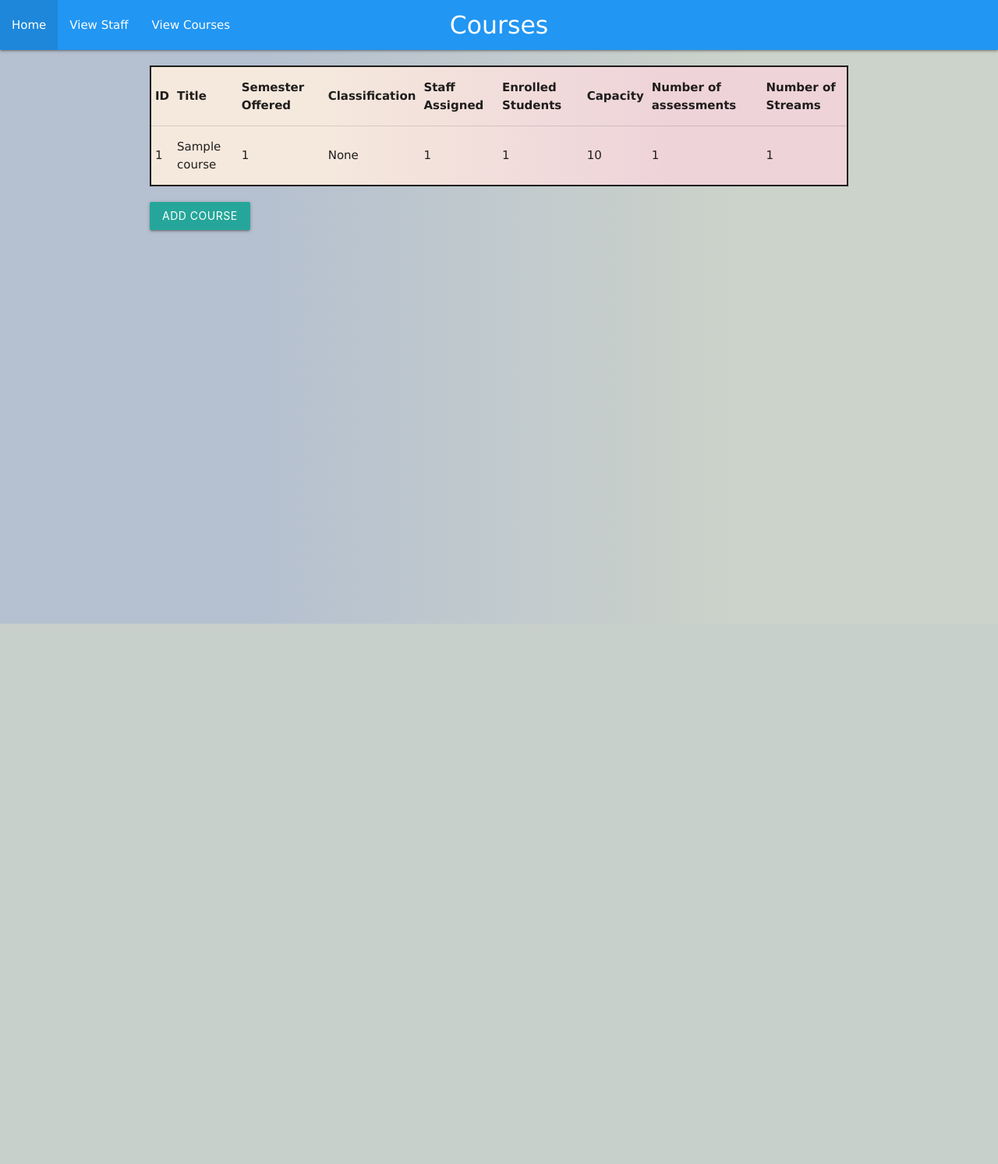
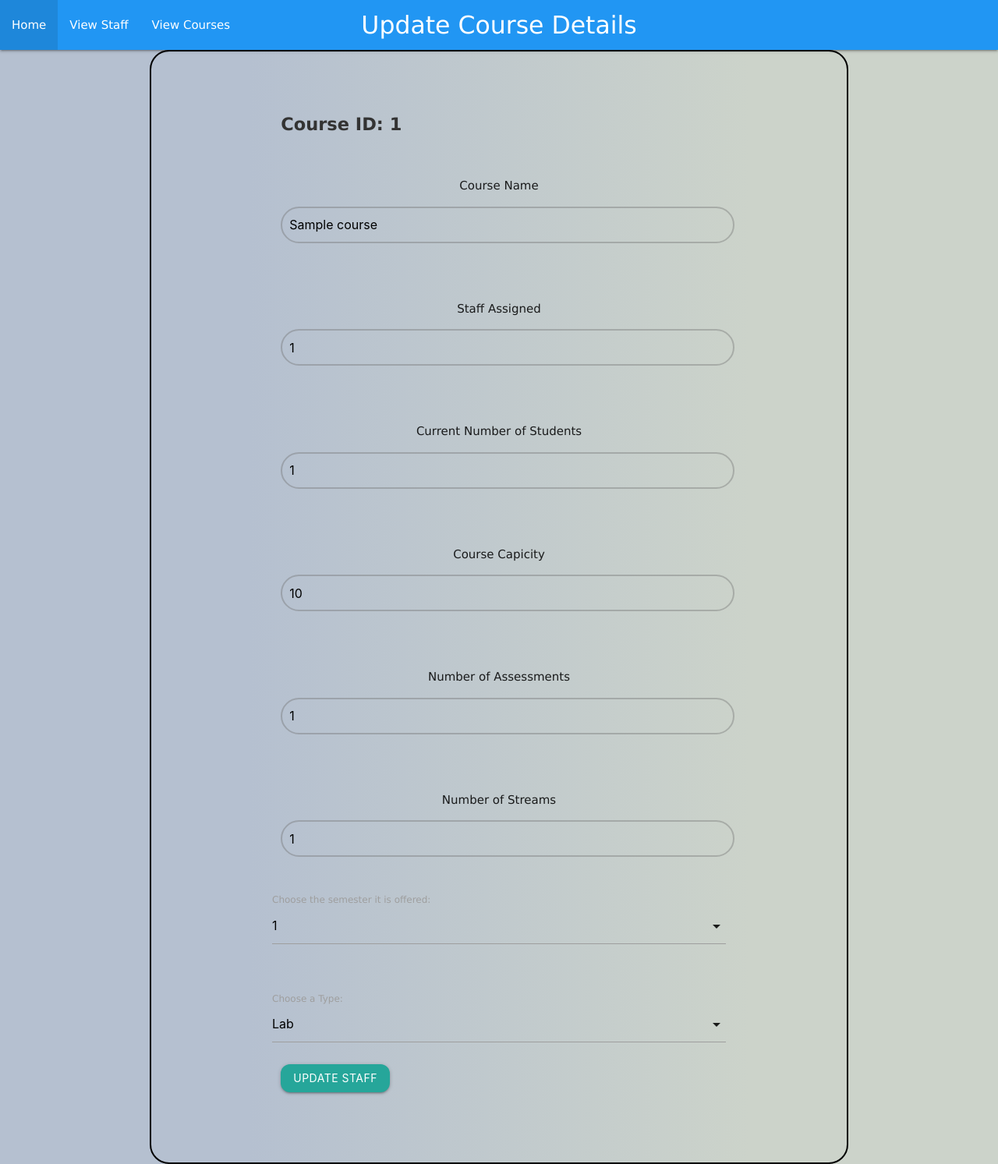
Before and after one commit to Staff-Allocations/Staff-Allocations, a Flask app: template App/templates/updateCourses.html in a window 1280 px wide. Shown: the whole page at 78% size. Before the commit the page ends 800 px from the top, so only its background shows below. Run offline with Flask 3, Linux system fonts and the light colour scheme; the template is opened without the code that fills it: values that come from a table or form of the project are taken from there, others are empty; tables that the repository leaves empty hold one stand-in row (values such as "Sample post").

Commit message:
Update updateCourses.html

```diff
--- a/App/templates/updateCourses.html
+++ b/App/templates/updateCourses.html
@@ -1,66 +1,97 @@
 {% extends "layout.html" %}
-{% block title %}Courses{% endblock %}
-{% block page %}Courses{% endblock %}
-{{ super() }}
+{% block title %}Update Course Details{% endblock %}
+{% block page %}Update Course Details{% endblock %}
+
+{% block content %}
+
+<style>
+  ::placeholder {
+    color: rgba(0, 0, 0, 0.849);
+  }
+  .course-id {
+    font-size: 1.5em;
+    color: #333;
+    font-weight: bold;
+    margin-bottom: 10px;
+  }
+
+</style>
+
+<div>
+  <div>
+    <form id="updateCourseForm" method="POST" action="/update_course/{{course.course_id}}" style= "border-radius: 25px; border: 2px solid #000000; padding: 155px;  padding-top: 50px; padding-bottom: 50px;">
+      <div class="row">
+        <div class="input-field col s12">
+            <h5 class="course-id">Course ID: {{course.course_id }}</h5>
+      </div>
+
+      <div class="row">
+        <div class="input-field col s12">
+            <p>Course Name</p>
+            <input placeholder="{{course.course_name}}" value="{{course.course_name}}" name="course_name" id="course_name" type="text" class="validate" style= "color:#000000; border-radius: 35px; height: 25px; border: 2px solid #6d6d6d62; padding: 9px;">
+        </div>
+        </div>
+        <div class="row">
+            <div class="input-field col s12">
+                <p>Staff Assigned</p>
+                <input placeholder="{{course.staffAssigned}}" value="{{course.staffAssigned}}" name="staffAssigned" id="staffAssigned" type="text" class="validate" style= "color:#000000; border-radius: 35px; height: 25px; border: 2px solid #6d6d6d62; padding: 9px;">
+            </div>
+        </div>
+
+        <div class="row">
+            <div class="input-field col s12">
+                <p>Current Number of Students</p>
+                <input placeholder="{{course.currStudents}}" value="{{course.currStudents}}" name="currStudents" id="currStudents" type="text" class="validate" style= "color:#000000; border-radius: 35px; height: 25px; border: 2px solid #6d6d6d62; padding: 9px;">
+            </div>
+        </div>
+
+        <div class="row">
+            <div class="input-field col s12">
+                <p>Course Capicity</p>
+                <input placeholder="{{course.capacity}}" value="{{course.capacity}}" name="capacity" id="capacity" type="text" class="validate" style= "color:#000000; border-radius: 35px; height: 25px; border: 2px solid #6d6d6d62; padding: 9px;">
+            </div>
+        </div>
+
+        <div class="row">
+            <div class="input-field col s12">
+                <p>Number of Assessments</p>
+                <input placeholder="{{course.numAssessments}}" value="{{course.numAssessments}}" name="numAssessments" id="numAssessments" type="text" class="validate" style= "color:#000000; border-radius: 35px; height: 25px; border: 2px solid #6d6d6d62; padding: 9px;">
+            </div>
+        </div>
+
+        <div class="row">
+            <div class="input-field col s12">
+                <p>Number of Streams</p>
+                <input placeholder="{{course.numStreams}}" value="{{course.numStreams}}" name="numStreams" id="numStreams" type="text" class="validate" style= "color:#000000; border-radius: 35px; height: 25px; border: 2px solid #6d6d6d62; padding: 9px;">
+            </div>
+        </div>
+
+            <label for="sem_offered">Choose the semester it is offered:</label>
+            <select name="sem_offered">
+                <option value="1" {% if course.sem_offered == '1' %} selected {% endif %}>1</option>
+                <option value="2" {% if course.sem_offered == '2' %} selected {% endif %}>2</option>
+            </select>
+
+            <div class="row" style="padding-top: 50px;">
+                <label for="type">Choose a Type:</label>
+                <select name="type">
+                <option value="Lab" {% if course.type == 'Lab' %} selected {% endif %}>Lab</option>
+                <option value="Tutorial" {% if course.type == 'Tutorial' %} selected {% endif %}>Tutorial</option>
+                </select>
+            </div>
 
 
-{% block content %}
-    <script src="https://ajax.googleapis.com/ajax/libs/jquery/3.7.1/jquery.min.js"></script>
+            <div class="row">
+                <div class="col">
+                    <div class="card-action text-right">
+                        <input type="submit" class="btn btn-secondary" value="Update Staff" style="border-radius: 12px;">
+                    </div>
+                </div>
+            </div>
 
-    <style>
-        tr[data-href]{cursor:pointer;}
-        tr:hover {background-color: #D6EEEE;}
+    </form>
+  </div>
 
-        table {
-          width: 100%;
-          border: 2px solid;
-        }
-        .inlineTable {
-                display: inline-block;
-            }
-    </style>
-
-    <table style="width:100%">
-        <tr>
-            <th>ID</th>
-            <th>Title</th>
-            <th>Semester Offered</th>
-            <th>Classification</th>
-            <th>Staff Assigned</th>
-            <th>Enrolled Students</th>
-            <th>Capacity</th>
-            <th>Number of assessments</th>
-            <th>Number of Streams<x/th>
-        </tr>
-        {% for course in courses %}
-        <tr data-href="/update_course/{{course.course_id}}">
-            <td>{{course.course_id}}</td>
-            <td>{{course.course_name}}</td>
-            <td>{{course.sem_offered}}</td>
-            <td>{{course.type}}</td>
-            <td>{{course.staffAssigned}}</td>
-            <td>{{course.currStudents}}</td>
-            <td>{{course.capacity}}</td>
-            <td>{{course.numAssessments}}</td>
-            <td>{{course.numStreams}}</td>
-        </tr>
-        {% endfor %}
-
-    </table>
-
-    <div class="row">
-        <div class="col-lg-4 offset-lg-8" style="padding-top: 20px;">
-            <form method="POST" action="/addCourseDetails">
-                <button class="btn waves-effect waves-light" type="submit" name="action">Add Course</button>
-            </form>
-        </div>
-    </div>
-    <script>
-        $(document).ready(function (){  //uses javascript to add a click event to rows in the table: it is used to select a row and then display details on it
-          $(document.body).on("click", "tr[data-href]", function(){
-            window.location.href = this.dataset.href;
-          });
-        });
-      </script>
+</div>
 
 {% endblock %}
```
